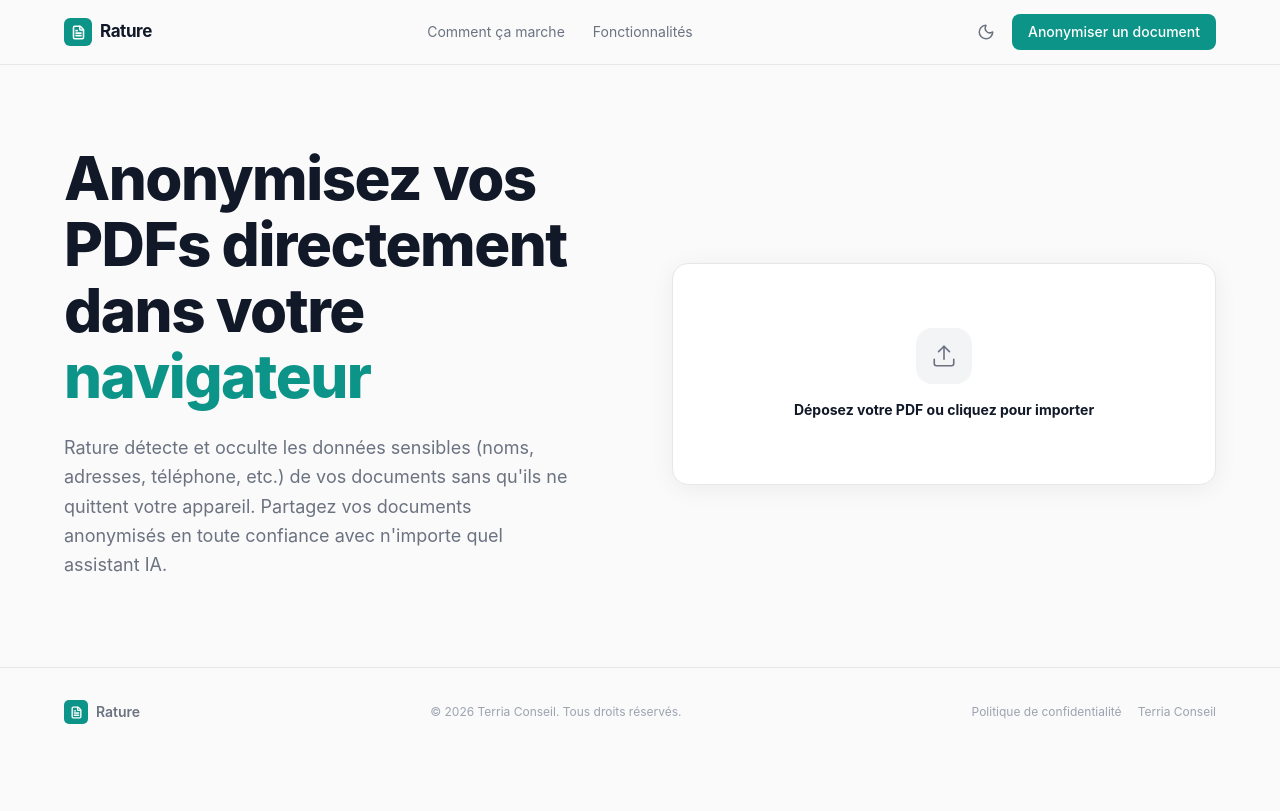
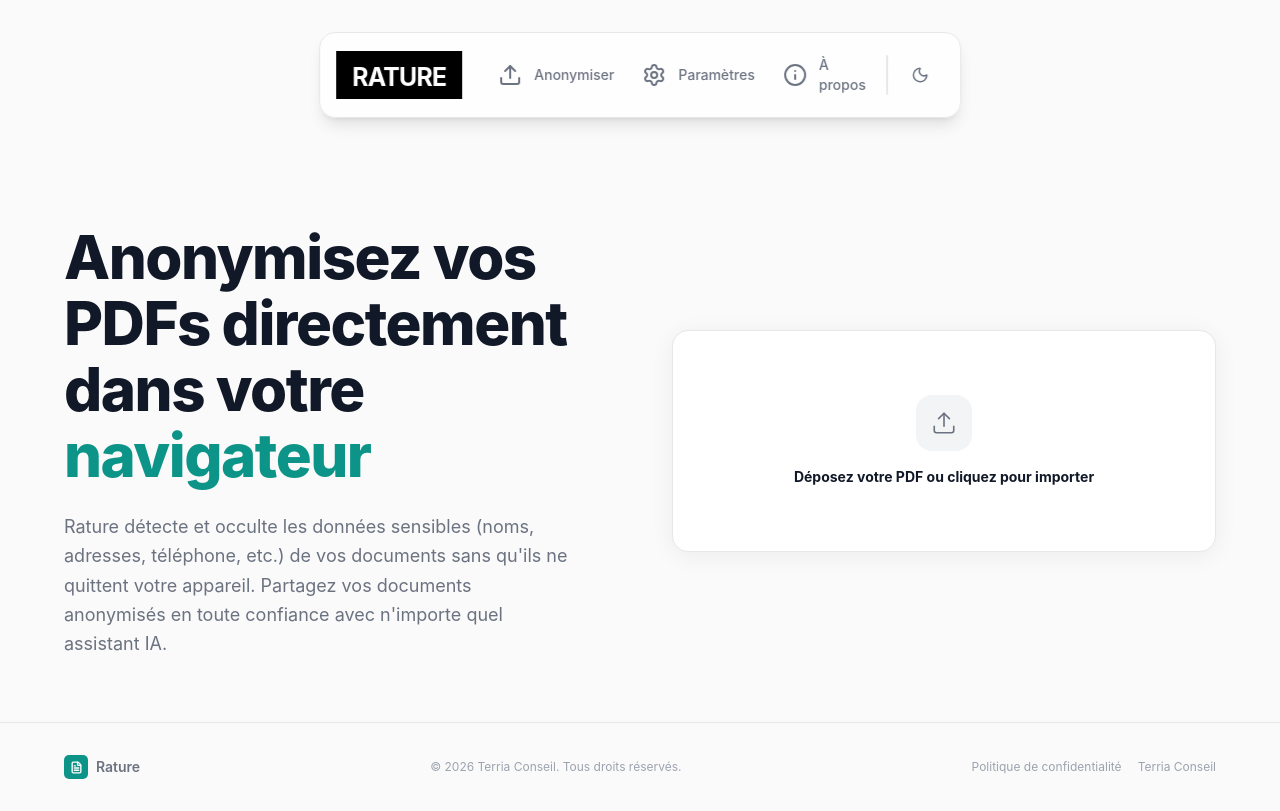
Before and after one commit to TerriaConseil/rature, a React (Vite) app: page / in a window 1280 px wide. Built offline with nearby package versions, Linux system fonts and the light colour scheme.

Commit message:
Revamp navbar

```diff
--- a/src/App.tsx
+++ b/src/App.tsx
@@ -26,7 +26,7 @@ export default function App() {
 
   return (
     <ThemeProvider>
-      <div className="min-h-full bg-surface text-fg antialiased">
+      <div className="flex flex-col min-h-full bg-surface text-fg antialiased">
         {page === 'home' && (
           <HomePage onFileSelect={handleFileSelect} />
         )}
--- a/src/components/Navbar.tsx
+++ b/src/components/Navbar.tsx
@@ -1,62 +1,50 @@
-import { Moon, Sun, FileText } from 'lucide-react';
+import { Info, Moon, Settings, Sun, Upload } from 'lucide-react';
 import { useTheme } from '@/hooks/useTheme.tsx';
-import { Button } from '@/components/ui/button.tsx';
-import { cn } from '@/lib/utils.ts';
 
-interface NavbarProps {
-  onUploadClick: () => void
-  transparent?: boolean
-}
-
-export function Navbar({ onUploadClick, transparent = false }: NavbarProps) {
+export function Navbar() {
   const { theme, toggleTheme } = useTheme();
 
   return (
-    <header
-      className={cn(
-        'sticky top-0 z-50 w-full',
-        transparent
-          ? 'bg-transparent'
-          : 'bg-surface/80 backdrop-blur-md border-b border-border-theme',
-      )}
-    >
-      <div className="mx-auto max-w-300 px-6 h-16 flex items-center justify-between gap-6">
-        {/* Logo */}
-        <a href="#" className="flex items-center gap-2 shrink-0 group">
-          <span className="flex items-center justify-center w-7 h-7 rounded-md bg-accent text-accent-foreground">
-            <FileText size={15} strokeWidth={2.5} />
-          </span>
-          <span className="text-[17px] font-bold tracking-tight text-fg">Rature</span>
+    <header className="fixed top-8 left-1/2 -translate-x-1/2 z-50 max-w-4xl px-4 shadow-card">
+      <div className="flex items-center gap-2 rounded-2xl border border-border-theme bg-card/80 backdrop-blur-xl px-4 py-2.5 shadow-lg">
+        <a href="#" className="h-14 flex items-center gap-2 mr-4 shrink-0 group">
+          <span className="bg-black text-4xl font-bold tracking-tight text-white px-4 pt-0.5 pb-1.5 [font-variant:small-caps]">rature</span>
         </a>
 
-        {/* Nav links */}
         <nav className="hidden md:flex items-center gap-1">
           <a
-            href="#how-it-works"
-            className="px-3 py-1.5 text-sm text-fg-muted hover:text-fg transition-colors rounded-md hover:bg-surface-subtle"
+            href="/"
+            className="p-3 h-full flex flex-1 items-center gap-3 text-sm text-fg-muted hover:text-fg transition-colors hover:bg-surface-subtle"
           >
-            Comment ça marche
+            <Upload size="24" className='shrink-0' />
+            <span className="font-medium hidden md:flex min-w-0">Anonymiser</span>
           </a>
           <a
-            href="#features"
-            className="px-3 py-1.5 text-sm text-fg-muted hover:text-fg transition-colors rounded-md hover:bg-surface-subtle"
+            href="/settings"
+            className="p-3 h-full flex flex-1 items-center gap-3 text-sm text-fg-muted hover:text-fg transition-colors hover:bg-surface-subtle"
           >
-            Fonctionnalités
+            <Settings size="24" className='shrink-0' />
+            <span className="font-medium hidden md:flex min-w-0">Paramètres</span>
+          </a>
+          <a
+            href="/about-us"
+            className="p-3 h-full flex flex-1 items-center gap-3 text-sm text-fg-muted hover:text-fg transition-colors hover:bg-surface-subtle"
+          >
+            <Info size="24" className='shrink-0' />
+            <span className="font-medium hidden md:flex min-w-0">À propos</span>
           </a>
         </nav>
 
-        {/* Right side */}
-        <div className="flex items-center gap-2">
+        <div className="h-10 w-0.5 bg-gray-200 rounded-lg" />
+
+        <div>
           <button
             onClick={toggleTheme}
             aria-label="Basculer le thème"
-            className="flex items-center justify-center w-9 h-9 rounded-lg text-fg-muted hover:text-fg hover:bg-surface-subtle transition-all duration-200 cursor-pointer"
+            className="flex items-center justify-center w-12 h-12 rounded-lg text-fg-muted hover:text-fg hover:bg-surface-subtle transition-all duration-200 cursor-pointer"
           >
             {theme === 'light' ? <Moon size={18} /> : <Sun size={18} />}
           </button>
-          <Button onClick={onUploadClick} size="md">
-            Anonymiser un document
-          </Button>
         </div>
       </div>
     </header>
--- a/src/pages/HomePage.tsx
+++ b/src/pages/HomePage.tsx
@@ -1,4 +1,3 @@
-import { useRef } from 'react';
 import { Navbar } from '@/components/Navbar.tsx';
 import { DropZone } from '@/components/home/DropZone.tsx';
 import { Footer } from '@/components/home/Footer.tsx';
@@ -8,17 +7,11 @@ interface HomePageProps {
 }
 
 export function HomePage({ onFileSelect }: HomePageProps) {
-  const dropZoneRef = useRef<HTMLDivElement>(null);
+  return (
+    <div className="flex flex-col justify-between flex-1 h-full">
+      <Navbar />
 
-  const scrollToDropZone = () => {
-    dropZoneRef.current?.scrollIntoView({ behavior: 'smooth', block: 'center' });
-  };
-
-  return (
-    <div className="flex flex-col min-h-full">
-      <Navbar onUploadClick={scrollToDropZone} />
-
-      <section className="mx-auto w-full max-w-300 px-6 pt-20 pb-16 grid grid-cols-1 lg:grid-cols-2 gap-16 items-center">
+      <section className="flex-1 mx-auto h-full w-full max-w-300 px-6 pt-56 pb-16 grid grid-cols-1 lg:grid-cols-2 gap-16 items-center">
         <div className="flex flex-col gap-6">
           <h1 className="text-5xl lg:text-6xl font-extrabold text-fg tracking-tight leading-[1.1]">
             Anonymisez vos PDFs directement dans votre{' '}
@@ -30,8 +23,6 @@ export function HomePage({ onFileSelect }: HomePageProps) {
             qu'ils ne quittent votre appareil. Partagez vos documents anonymisés en toute confiance
             avec n'importe quel assistant IA.
           </p>
-
-          <div ref={dropZoneRef} />
         </div>
 
         <div className="flex flex-col gap-4">
--- a/src/pages/LoadingPage.tsx
+++ b/src/pages/LoadingPage.tsx
@@ -40,13 +40,11 @@ export function LoadingPage({ fileName, onComplete }: LoadingPageProps) {
 
   return (
     <div className="flex flex-col items-center justify-center min-h-screen gap-8 px-6">
-      {/* Animated icon */}
       <div className="relative flex items-center justify-center w-20 h-20 rounded-2xl bg-teal-50 dark:bg-teal-950/30 text-accent">
         <FileText size={36} strokeWidth={1.25} />
         <span className="absolute inset-0 rounded-2xl border-2 border-accent/30 animate-ping" />
       </div>
 
-      {/* Text */}
       <div className="text-center space-y-2 max-w-sm">
         <h2 className="text-xl font-semibold text-fg">Analyse en cours</h2>
         <p className="text-sm text-fg-muted truncate max-w-xs mx-auto" title={fileName}>
@@ -54,7 +52,6 @@ export function LoadingPage({ fileName, onComplete }: LoadingPageProps) {
         </p>
       </div>
 
-      {/* Progress bar */}
       <div className="w-full max-w-xs space-y-2">
         <div className="h-1 w-full rounded-full bg-border-theme overflow-hidden">
           <div
```
